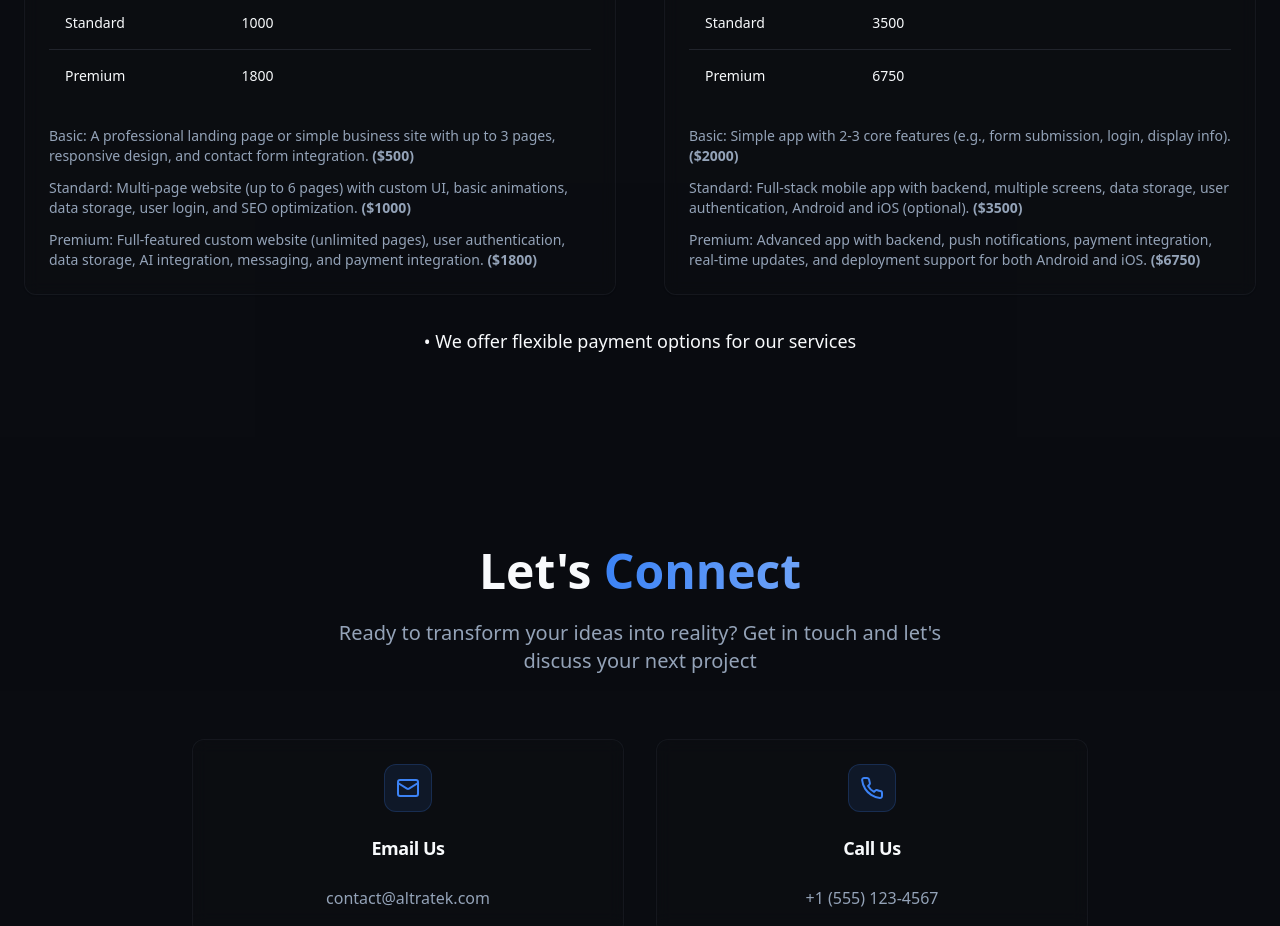
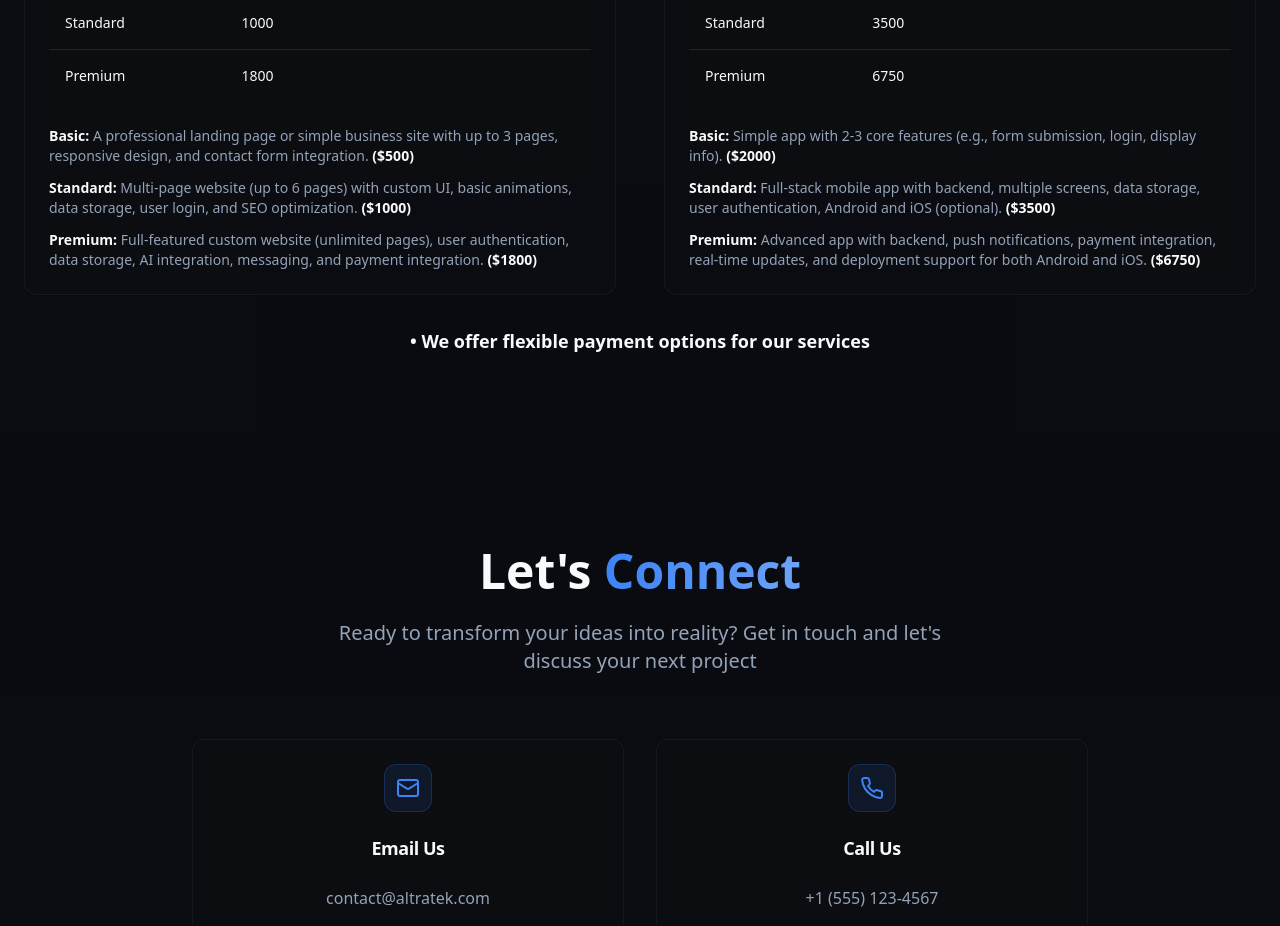
Before and after one commit to JosephOkumu/AltraTek_Solutions, a React (Vite) app: page / in a window 1280 px wide. Shown: the part 3120-4046 px from the top of the page. Built offline with nearby package versions, Linux system fonts and the light colour scheme.

Commit message:
feat: make the package options bold and stand out

```diff
--- a/src/components/Packages.tsx
+++ b/src/components/Packages.tsx
@@ -49,13 +49,13 @@ const Packages = () => {
               </Table>
               <div className="mt-6 space-y-3 text-sm text-muted-foreground">
                 <div>
-                  <span className="font-medium">Basic:</span> A professional landing page or simple business site with up to 3 pages, responsive design, and contact form integration. <span className="font-semibold">($500)</span>
+                  <span className="font-bold text-foreground">Basic:</span> A professional landing page or simple business site with up to 3 pages, responsive design, and contact form integration. <span className="font-bold text-foreground">($500)</span>
                 </div>
                 <div>
-                  <span className="font-medium">Standard:</span> Multi-page website (up to 6 pages) with custom UI, basic animations, data storage, user login, and SEO optimization. <span className="font-semibold">($1000)</span>
+                  <span className="font-bold text-foreground">Standard:</span> Multi-page website (up to 6 pages) with custom UI, basic animations, data storage, user login, and SEO optimization. <span className="font-bold text-foreground">($1000)</span>
                 </div>
                 <div>
-                  <span className="font-medium">Premium:</span> Full-featured custom website (unlimited pages), user authentication, data storage, AI integration, messaging, and payment integration. <span className="font-semibold">($1800)</span>
+                  <span className="font-bold text-foreground">Premium:</span> Full-featured custom website (unlimited pages), user authentication, data storage, AI integration, messaging, and payment integration. <span className="font-bold text-foreground">($1800)</span>
                 </div>
               </div>
             </CardContent>
@@ -94,13 +94,13 @@ const Packages = () => {
               </Table>
               <div className="mt-6 space-y-3 text-sm text-muted-foreground">
                 <div>
-                  <span className="font-medium">Basic:</span> Simple app with 2-3 core features (e.g., form submission, login, display info). <span className="font-semibold">($2000)</span>
+                  <span className="font-bold text-foreground">Basic:</span> Simple app with 2-3 core features (e.g., form submission, login, display info). <span className="font-bold text-foreground">($2000)</span>
                 </div>
                 <div>
-                  <span className="font-medium">Standard:</span> Full-stack mobile app with backend, multiple screens, data storage, user authentication, Android and iOS (optional). <span className="font-semibold">($3500)</span>
+                  <span className="font-bold text-foreground">Standard:</span> Full-stack mobile app with backend, multiple screens, data storage, user authentication, Android and iOS (optional). <span className="font-bold text-foreground">($3500)</span>
                 </div>
                 <div>
-                  <span className="font-medium">Premium:</span> Advanced app with backend, push notifications, payment integration, real-time updates, and deployment support for both Android and iOS. <span className="font-semibold">($6750)</span>
+                  <span className="font-bold text-foreground">Premium:</span> Advanced app with backend, push notifications, payment integration, real-time updates, and deployment support for both Android and iOS. <span className="font-bold text-foreground">($6750)</span>
                 </div>
               </div>
             </CardContent>
@@ -108,7 +108,7 @@ const Packages = () => {
         </div>
 
         <div className="text-center mt-8">
-          <p className="text-lg font-medium text-foreground">
+          <p className="text-lg font-bold text-foreground">
             • We offer flexible payment options for our services
           </p>
         </div>
```
